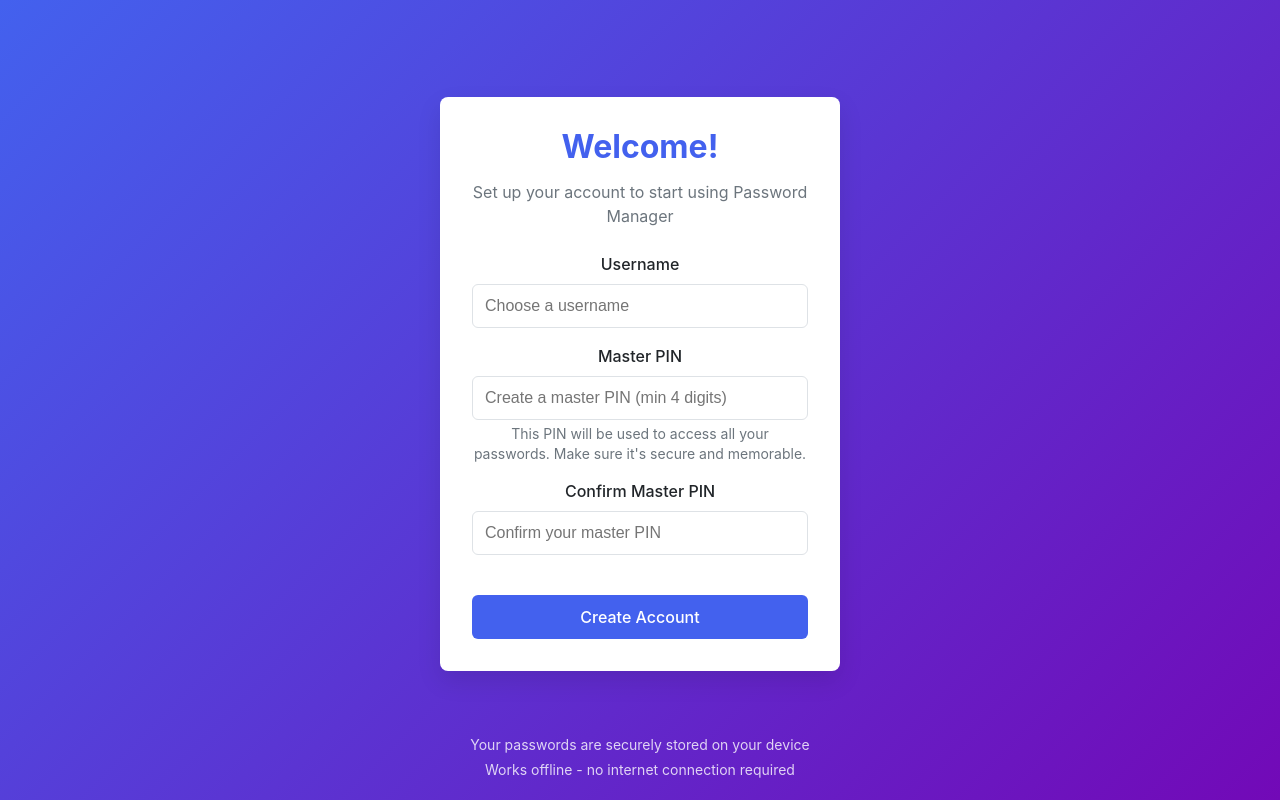
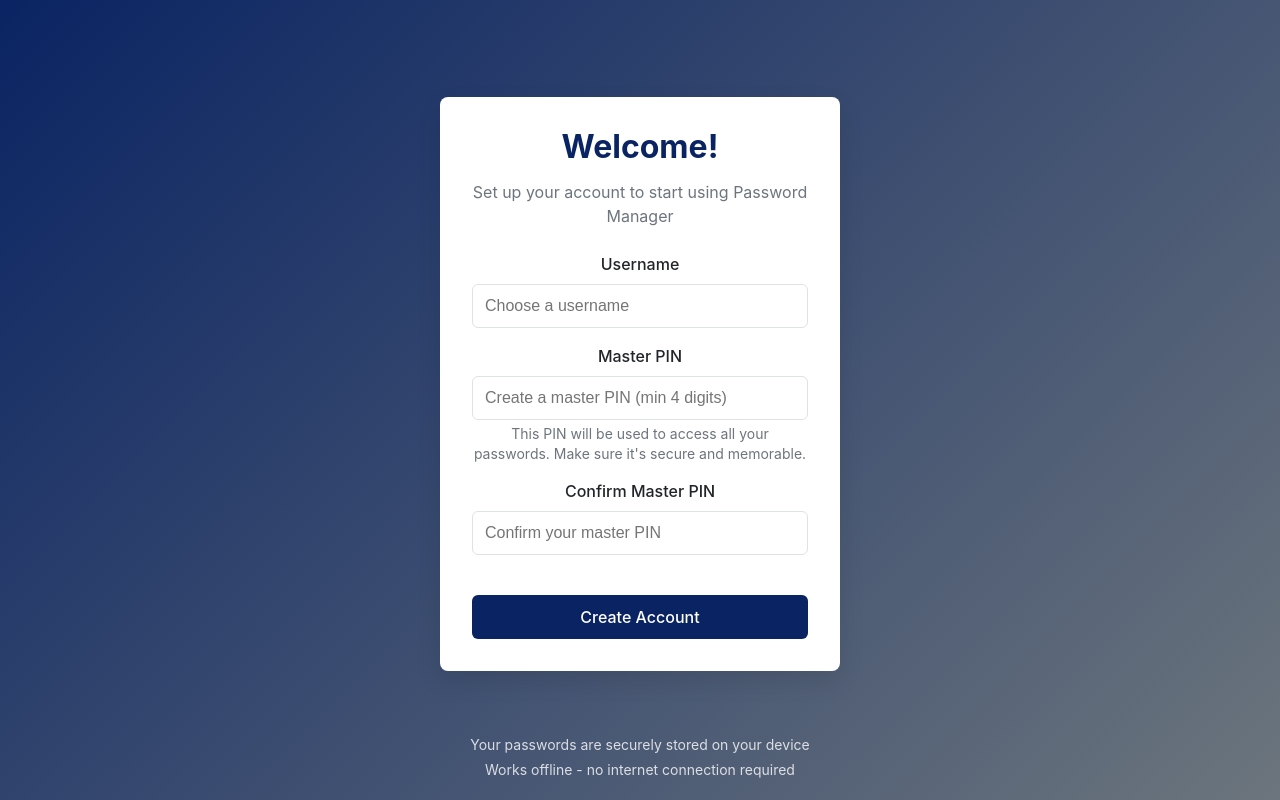
Before and after one commit to guchait995/password-manager, a React (Vite) app: page / in a window 1280 px wide. Built offline with nearby package versions, Linux system fonts and the light colour scheme.

Commit message:
updated theme and ui

```diff
--- a/src/App.css
+++ b/src/App.css
@@ -42,18 +42,18 @@
 }
 
 :root {
-  --primary: #4361ee;
-  --primary-dark: #3a56d4;
-  --primary-light: #738eef;
-  --secondary: #7209b7;
-  --secondary-dark: #6308a0;
-  --secondary-light: #8e32d6;
-  --danger: #e63946;
-  --danger-dark: #d1232f;
-  --danger-light: #f07781;
-  --success: #38b000;
-  --success-dark: #2d9100;
-  --success-light: #5ccc29;
+  --primary: #0a2463;
+  --primary-dark: #081a4a;
+  --primary-light: #1a397c;
+  --secondary: #6c757d;
+  --secondary-dark: #5a6268;
+  --secondary-light: #868e96;
+  --danger: #dc3545;
+  --danger-dark: #c82333;
+  --danger-light: #e25563;
+  --success: #0a2463;
+  --success-dark: #081a4a;
+  --success-light: #1a397c;
   --background-primary: #ffffff;
   --background-secondary: #f8f9fa;
   --background-hover: #e9ecef;
@@ -927,10 +927,14 @@ body {
   background: none;
   border: none;
   cursor: pointer;
-  font-size: 1rem;
-  padding: 0.2rem;
-  opacity: 0.7;
-  flex-shrink: 0;
+  margin-left: 6px;
+  opacity: 0.6;
+  transition: opacity 0.2s, color 0.2s;
+  padding: 0;
+  display: flex;
+  align-items: center;
+  justify-content: center;
+  color: var(--primary);
 }
 
 .copy-button:hover {
@@ -1389,7 +1393,14 @@ body {
 
 /* Back Button Container */
 .back-button-container {
+  display: flex;
+  justify-content: flex-start;
   margin-bottom: 1rem;
+  width: 100%;
+}
+
+.back-button-container .button {
+  margin-right: auto;
 }
 
 /* Nested Modal */
--- a/src/components/Dashboard.tsx
+++ b/src/components/Dashboard.tsx
@@ -295,7 +295,7 @@ const Dashboard: React.FC = () => {
             <div className="back-button-container">
               <button
                 onClick={() => setActiveTab("passwords")}
-                className="button button-small"
+                className="button button-secondary button-small"
               >
                 ← Back to Passwords
               </button>
--- a/src/components/PasswordList.tsx
+++ b/src/components/PasswordList.tsx
@@ -13,7 +13,7 @@ const PencilIcon = () => (
     xmlns="http://www.w3.org/2000/svg"
     width="16"
     height="16"
-    fill="none"
+    fill="currentColor"
     viewBox="0 0 24 24"
     stroke="currentColor"
     strokeWidth="2"
@@ -49,7 +49,7 @@ const CloseIcon = () => (
     xmlns="http://www.w3.org/2000/svg"
     width="16"
     height="16"
-    fill="none"
+    fill="currentColor"
     viewBox="0 0 24 24"
     stroke="currentColor"
     strokeWidth="2"
@@ -59,6 +59,21 @@ const CloseIcon = () => (
       strokeLinejoin="round"
       d="M6 18L18 6M6 6l12 12"
     />
+  </svg>
+);
+
+const CopyIcon = () => (
+  <svg
+    xmlns="http://www.w3.org/2000/svg"
+    width="16"
+    height="16"
+    fill="none"
+    viewBox="0 0 24 24"
+    stroke="currentColor"
+    strokeWidth="2"
+  >
+    <rect x="9" y="9" width="13" height="13" rx="2" ry="2"></rect>
+    <path d="M5 15H4a2 2 0 01-2-2V4a2 2 0 012-2h9a2 2 0 012 2v1"></path>
   </svg>
 );
 
@@ -354,7 +369,7 @@ const PasswordList: React.FC<PasswordListProps> = ({ onAddNew }) => {
                         className="copy-button"
                         aria-label="Copy username"
                       >
-                        📋
+                        <CopyIcon />
                       </button>
                     </div>
                   </td>
@@ -371,7 +386,7 @@ const PasswordList: React.FC<PasswordListProps> = ({ onAddNew }) => {
                         className="copy-button"
                         aria-label="Copy password"
                       >
-                        📋
+                        <CopyIcon />
                       </button>
                     </div>
                   </td>
```
